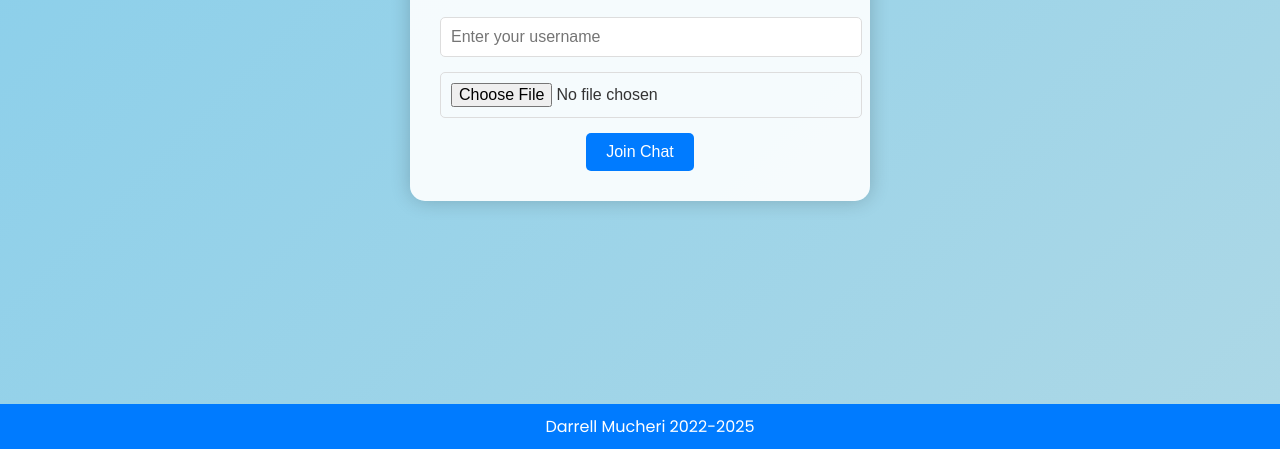
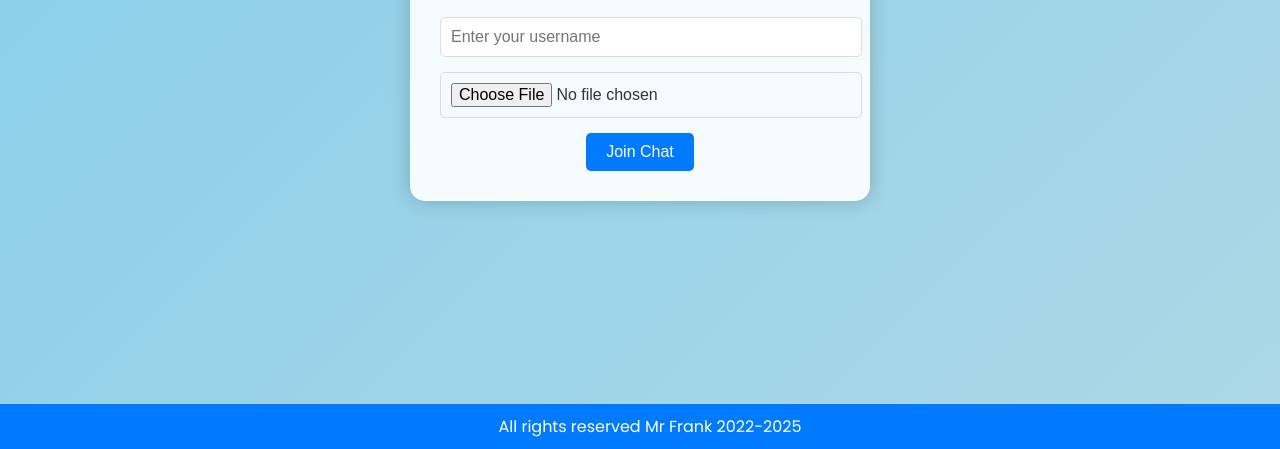
Before and after one commit to Neaterry6/Let, a website: page public/index.html in a window 1280 px wide. Shown: the part 351-800 px from the top of the page. Drawn offline with nearby package versions, Linux system fonts and the light colour scheme; no server answers.

Commit message:
Update index.html

```diff
--- a/public/index.html
+++ b/public/index.html
@@ -266,7 +266,7 @@
   </div>
 
   <footer>
-    Darrell Mucheri 2022-<span id="current-year"></span>
+    All rights reserved Mr Frank 2022-<span id="current-year"></span>
   </footer>
 
   <button class="dark-mode-toggle" onclick="toggleDarkMode()">
```
